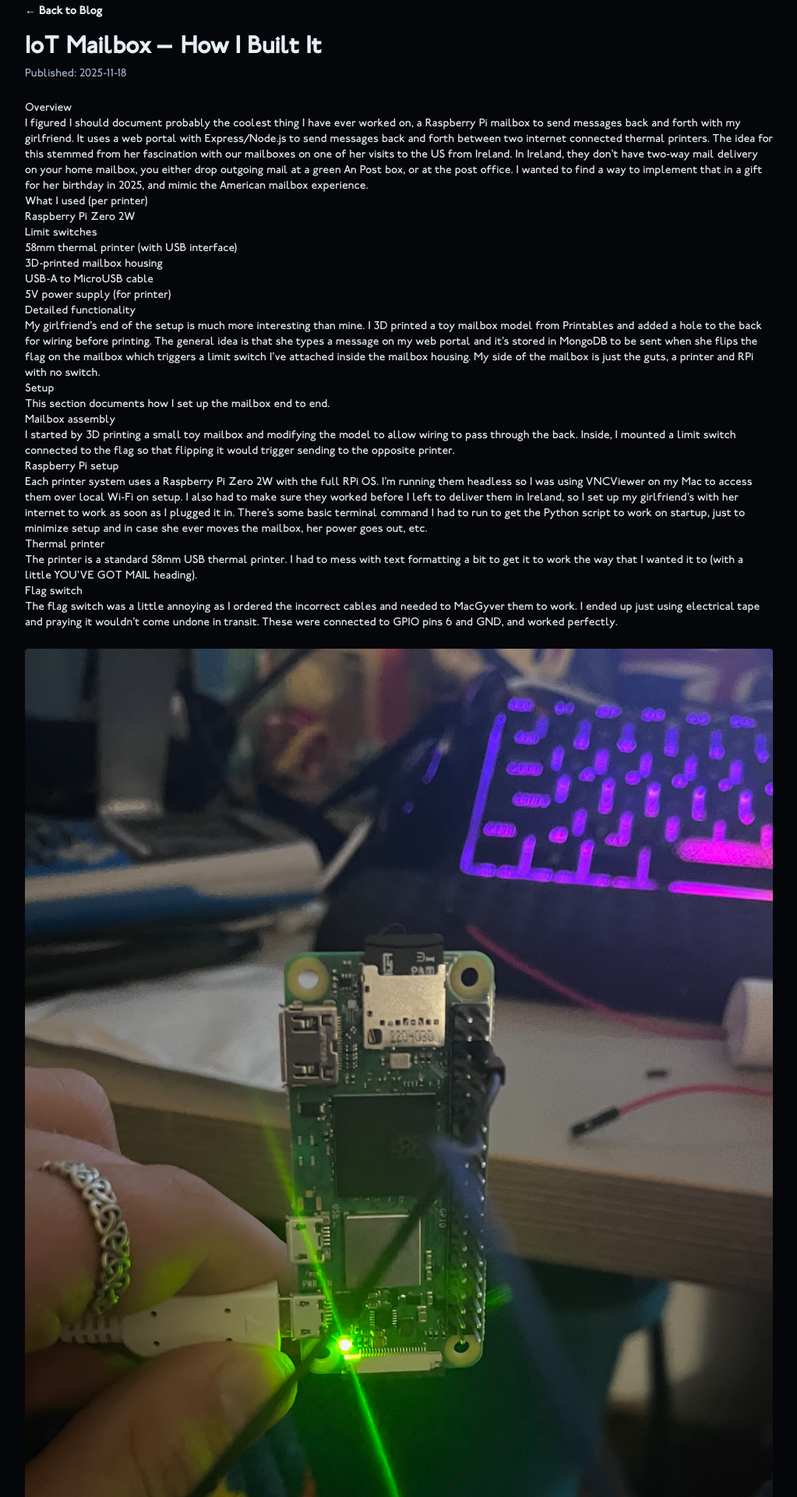
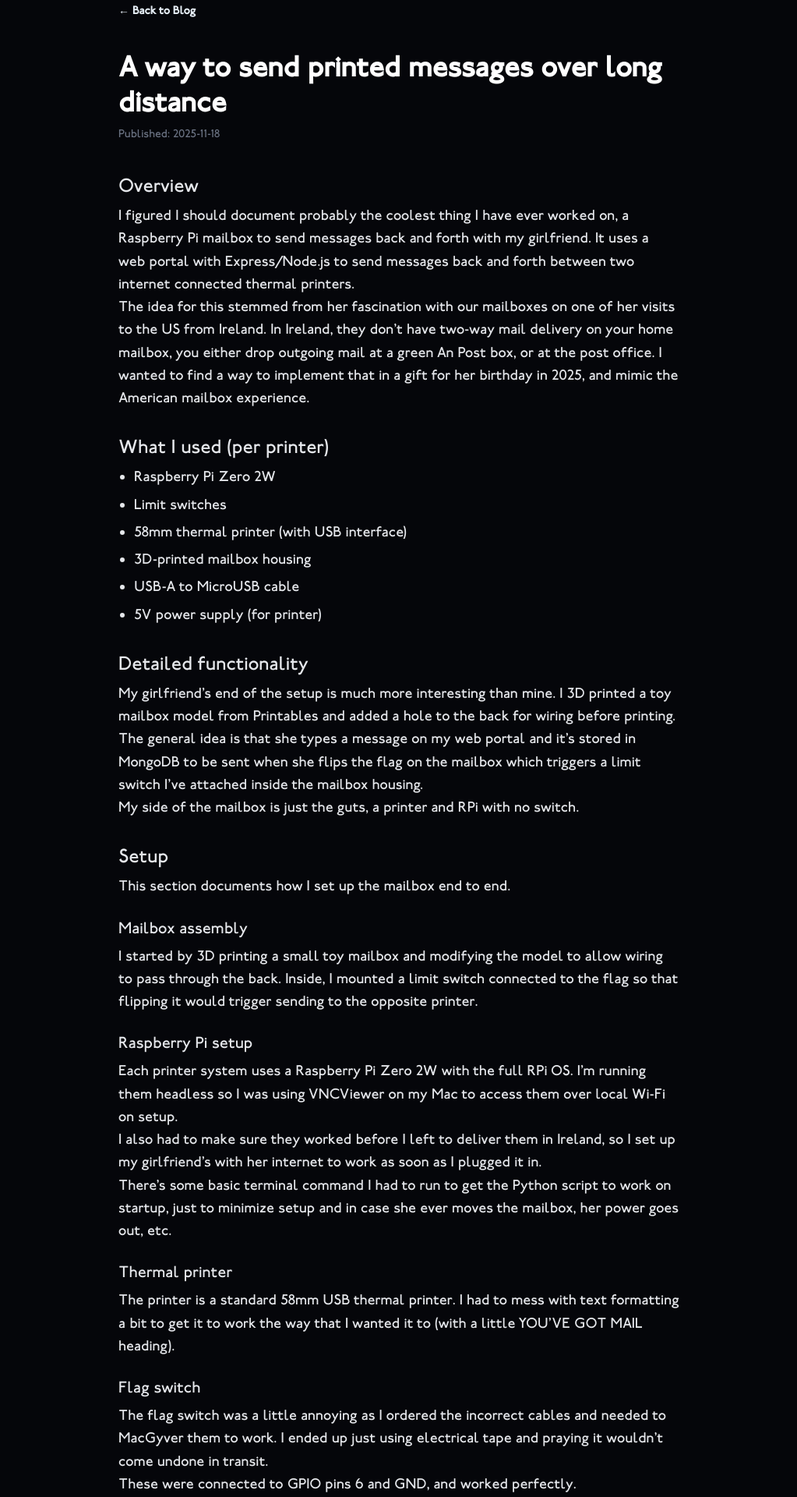
Before and after one commit to bailey2k/bailey2k-portfolio, a Next.js app: page /blog/iot-mailbox in a window 1280 px wide. Shown: the part 60-1980 px from the top of the page at 78% size, without its empty margins (128-1151 px from the left). Built offline with nearby package versions, Linux system fonts and the light colour scheme.

Commit message:
updated iot mailbox blog page, assorted changes

```diff
--- a/app/blog/iot-mailbox/page.tsx
+++ b/app/blog/iot-mailbox/page.tsx
@@ -1,30 +1,41 @@
 import Link from "next/link";
+import Image from "next/image";
+
+const imageSizes = "max-w-full w-full max-h-[420px] object-contain rounded-xl";
 
 export default function IoTMailboxPost() {
   return (
-    <main className="md:container select-none font-johnston flex items-start justify-center min-h-screen pt-16 pb-16">
-      <div className="w-11/12 md:w-3/4">
-        <article>
-          <nav className="text-sm mb-4">
-            <Link href="/blog" className="hover:underline">← Back to Blog</Link>
+    <main className="md:container select-none font-johnston flex items-start justify-center min-h-screen pt-16 pb-20">
+      <div className="w-11/12 md:max-w-[720px]">
+        <article className="space-y-10">
+          <nav className="text-sm">
+            <Link href="/blog" className="hover:underline text-gray-400">← Back to Blog</Link>
           </nav>
 
-          <h1 className="text-3xl font-bold">IoT Mailbox — How I Built It</h1>
-          <div className="text-sm text-gray-600 mt-2 mb-6">Published: 2025-11-18</div>
+          <header className="space-y-2">
+            <h1 className="text-3xl md:text-4xl font-bold text-white leading-tight">
+              A way to send printed messages over long distance
+            </h1>
+            <div className="text-sm text-gray-500">Published: 2025-11-18</div>
+          </header>
 
-          <section className="prose prose-invert text-sm text-gray-200">
-            <h2>Overview</h2>
-            <p>
+          <section className="prose prose-invert prose-headings:font-semibold prose-headings:text-white max-w-none space-y-8 text-base md:text-lg text-gray-200 leading-relaxed">
+            <div className="space-y-4">
+              <h2 className="text-xl md:text-2xl mt-0 mb-2">Overview</h2>
+              <p className="mb-0">
                 I figured I should document probably the coolest thing I have ever worked on, a Raspberry Pi mailbox to send messages back
                 and forth with my girlfriend. It uses a web portal with Express/Node.js to send messages back and forth between two internet connected thermal printers.
-
+              </p>
+              <p className="mb-0">
                 The idea for this stemmed from her fascination with our mailboxes on one of her visits to the US from Ireland.
-              In Ireland, they don't have two-way mail delivery on your home mailbox, you either drop outgoing mail at a green An Post box, or at the post office.
+                In Ireland, they don&apos;t have two-way mail delivery on your home mailbox, you either drop outgoing mail at a green An Post box, or at the post office.
                 I wanted to find a way to implement that in a gift for her birthday in 2025, and mimic the American mailbox experience.
               </p>
+            </div>
 
-            <h2>What I used (per printer)</h2>
-            <ul>
+            <div className="space-y-4">
+              <h2 className="text-xl md:text-2xl mt-0 mb-2">What I used (per printer)</h2>
+              <ul className="space-y-1.5 pl-5 list-disc my-0">
                 <li>Raspberry Pi Zero 2W</li>
                 <li>Limit switches</li>
                 <li>58mm thermal printer (with USB interface)</li>
@@ -32,83 +43,126 @@ export default function IoTMailboxPost() {
                 <li>USB-A to MicroUSB cable</li>
                 <li>5V power supply (for printer)</li>
               </ul>
+            </div>
 
-            <h2>Detailed functionality</h2>
-            My girlfriend's end of the setup is much more interesting than mine. I 3D printed a toy mailbox model from
+            <div className="space-y-4">
+              <h2 className="text-xl md:text-2xl mt-0 mb-2">Detailed functionality</h2>
+              <p className="mb-0">
+                My girlfriend&apos;s end of the setup is much more interesting than mine. I 3D printed a toy mailbox model from
                 Printables and added a hole to the back for wiring before printing.
+              </p>
+              <p className="mb-0">
+                The general idea is that she types a message on my web portal and it&apos;s stored in MongoDB to be sent when she
+                flips the flag on the mailbox which triggers a limit switch I&apos;ve attached inside the mailbox housing.
+              </p>
+              <p className="mb-0">
+                My side of the mailbox is just the guts, a printer and RPi with no switch.
+              </p>
+            </div>
 
-            The general idea is that she types a message on my web portal and it's stored in MongoDB to be sent when she
-            flips the flag on the mailbox which triggers a limit switch I've attached inside the mailbox housing.
-
-            My side of the mailbox is just the guts, a printer and RPi with no switch.
-            <p>
-
-            </p>
-
-            <h2>Setup</h2>
-
-            <p>
+            <div className="space-y-6">
+              <h2 className="text-xl md:text-2xl mt-0 mb-2">Setup</h2>
+              <p className="mb-0">
                 This section documents how I set up the mailbox end to end.
               </p>
 
-            <h3>Mailbox assembly</h3>
-            <p>
+              <div className="space-y-4">
+                <h3 className="text-lg md:text-xl mt-6 mb-2">Mailbox assembly</h3>
+                <p className="mb-0">
                   I started by 3D printing a small toy mailbox and modifying the model to allow
                   wiring to pass through the back. Inside, I mounted a limit switch connected to
                   the flag so that flipping it would trigger sending to the opposite printer.
                 </p>
+              </div>
 
-            <h3>Raspberry Pi setup</h3>
-            <p>
-              Each printer system uses a Raspberry Pi Zero 2W with the full RPi OS. I'm running them headless
+              <div className="space-y-4">
+                <h3 className="text-lg md:text-xl mt-6 mb-2">Raspberry Pi setup</h3>
+                <p className="mb-0">
+                  Each printer system uses a Raspberry Pi Zero 2W with the full RPi OS. I&apos;m running them headless
                   so I was using VNCViewer on my Mac to access them over local Wi-Fi on setup.
-
+                </p>
+                <p className="mb-0">
                   I also had to make sure they worked before I left to deliver them in Ireland, so I set up my
-              girlfriend's with her internet to work as soon as I plugged it in.
-
-              There's some basic terminal command I had to run to get the Python script to work on startup,
+                  girlfriend&apos;s with her internet to work as soon as I plugged it in.
+                </p>
+                <p className="mb-0">
+                  There&apos;s some basic terminal command I had to run to get the Python script to work on startup,
                   just to minimize setup and in case she ever moves the mailbox, her power goes out, etc.
                 </p>
+              </div>
 
-            <h3>Thermal printer</h3>
-            <p>
+              <div className="space-y-4">
+                <h3 className="text-lg md:text-xl mt-6 mb-2">Thermal printer</h3>
+                <p className="mb-0">
                   The printer is a standard 58mm USB thermal printer. I had to mess with text formatting a bit to get it to work
-              the way that I wanted it to (with a little YOU'VE GOT MAIL heading).
+                  the way that I wanted it to (with a little YOU&apos;VE GOT MAIL heading).
                 </p>
+              </div>
 
-            <h3>Flag switch</h3>
-            <p>
+              <div className="space-y-4">
+                <h3 className="text-lg md:text-xl mt-6 mb-2">Flag switch</h3>
+                <p className="mb-0">
                   The flag switch was a little annoying as I ordered the incorrect cables and needed to MacGyver them to work.
-              I ended up just using electrical tape and praying it wouldn't come undone in transit.
-
+                  I ended up just using electrical tape and praying it wouldn&apos;t come undone in transit.
+                </p>
+                <p className="mb-0">
                   These were connected to GPIO pins 6 and GND, and worked perfectly.
                 </p>
-
-            <img
+                <figure className="my-8 flex flex-col items-center gap-2">
+                  <Image
                     src="/images/switch_wiring.jpeg"
                     alt="flag switch wiring setup"
-              className="rounded my-6"
+                    width={800}
+                    height={420}
+                    className={`${imageSizes} bg-gray-800/50`}
                   />
+                </figure>
+              </div>
 
-            <h3>Backend connection</h3>
-            <p>
+              <div className="space-y-4">
+                <h3 className="text-lg md:text-xl mt-6 mb-2">Backend connection</h3>
+                <p className="mb-0">
                   The Pi periodically checks a small Express backend for new messages. When a message
-              is available on my MongoDB database, it prints and marks it as delivered so it won't be reprinted.
-
+                  is available on my MongoDB database, it prints and marks it as delivered so it won&apos;t be reprinted.
+                </p>
+                <p className="mb-0">
                   The web portal I just deployed with Render on top of my portfolio site.
                 </p>
+                <figure className="my-8 flex flex-col items-center gap-2">
+                  <Image
+                    src="/images/webpage.png"
+                    alt="web portal screenshot"
+                    width={800}
+                    height={420}
+                    className={imageSizes}
+                  />
+                </figure>
+              </div>
 
-            <h3>Final testing</h3>
-            <p>
+              <div className="space-y-4">
+                <h3 className="text-lg md:text-xl mt-6 mb-2">Final testing</h3>
+                <p className="mb-0">
                   Since the mailbox would be completely inaccessible to me once I left Ireland, I needed to test this setup fully.
-
+                </p>
+                <p className="mb-0">
                   Once everything was assembled, I tested message delivery in various scenarios. For example,
                   I tested startup functionality by queuing a message on the web portal and then plugging in the Pi.
-
+                </p>
+                <p className="mb-0">
                   I also tested the web portal out by queuing a message via a different internet connection to make sure everything worked
-              and wasn't still running the web server locally like how it was before I figured out the backend.
+                  and wasn&apos;t still running the web server locally like how it was before I figured out the backend.
                 </p>
-
+                <figure className="my-8 flex flex-col items-center gap-2">
+                  <Image
+                    src="/images/message.jpeg"
+                    alt="printed message"
+                    width={800}
+                    height={420}
+                    className={`${imageSizes} bg-gray-800/50`}
+                  />
+                </figure>
+              </div>
+            </div>
           </section>
         </article>
       </div>
```
Also changed, not shown: public/images/message.jpeg (added), public/images/webpage.png (added). Lines whose indentation alone changed are shown as unchanged.
